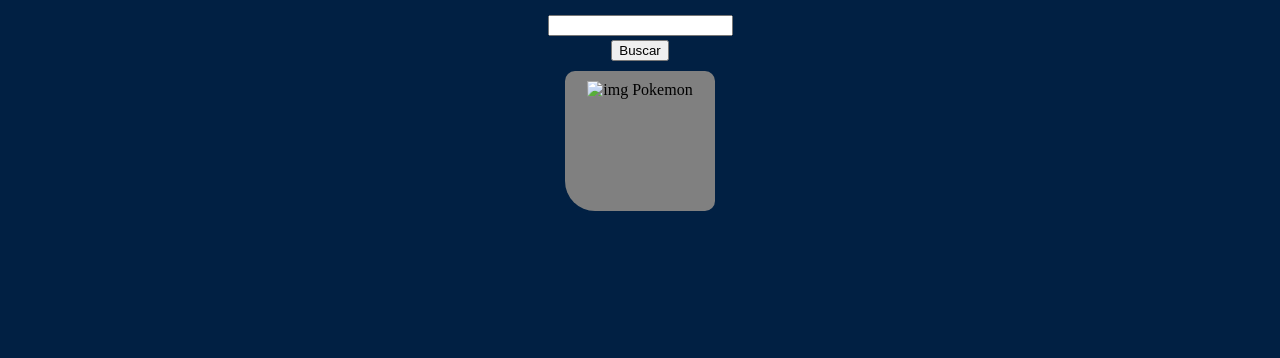
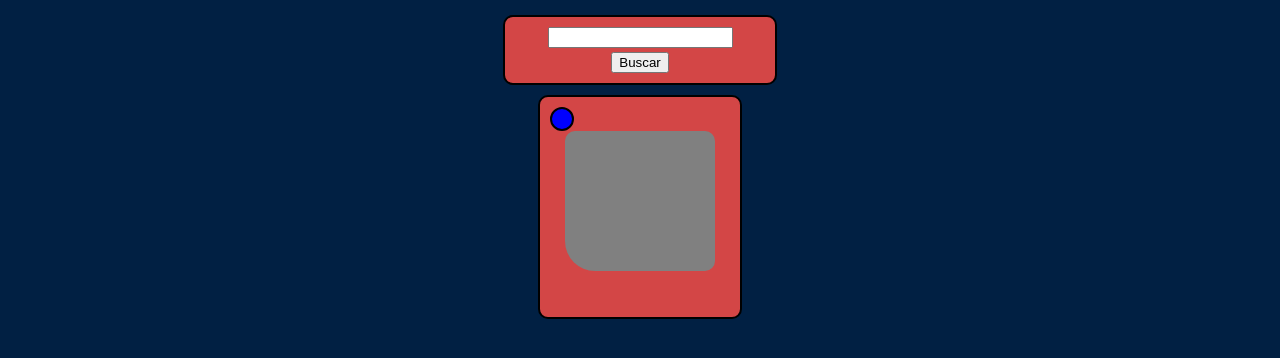
Before and after one commit to igorSoares7/pokemonAPI, a plain HTML site: page index.html in a window 1280 px wide. Shown: the part 40-398 px from the top of the page. Drawn offline with Linux system fonts and the light colour scheme.

Commit message:
Update index.html

```diff
--- a/index.html
+++ b/index.html
@@ -16,12 +16,18 @@
         </h1>
     </header>
     <main>
+
+        <div class="buscarPokemon">
         <div><input type="number" id="inputPokemon"></div>
-        <div><button onclick="execute()">Buscar</button></div>
-        <div id="namePokemon"></div>
-        <div class="visor">
-            <img src="" alt="img Pokemon" id="elementImage">
+        <div><button onclick="execute()" id="button">Buscar</button></div>
         </div>
+
+        <div class="pokedex">
+            <div class="luz"></div>
+            <div class="visor"><img src="" id="elementImage"></div>
+            <div id="namePokemon"></div>
+        </div>
+
     </main>
 </body>
 
```
